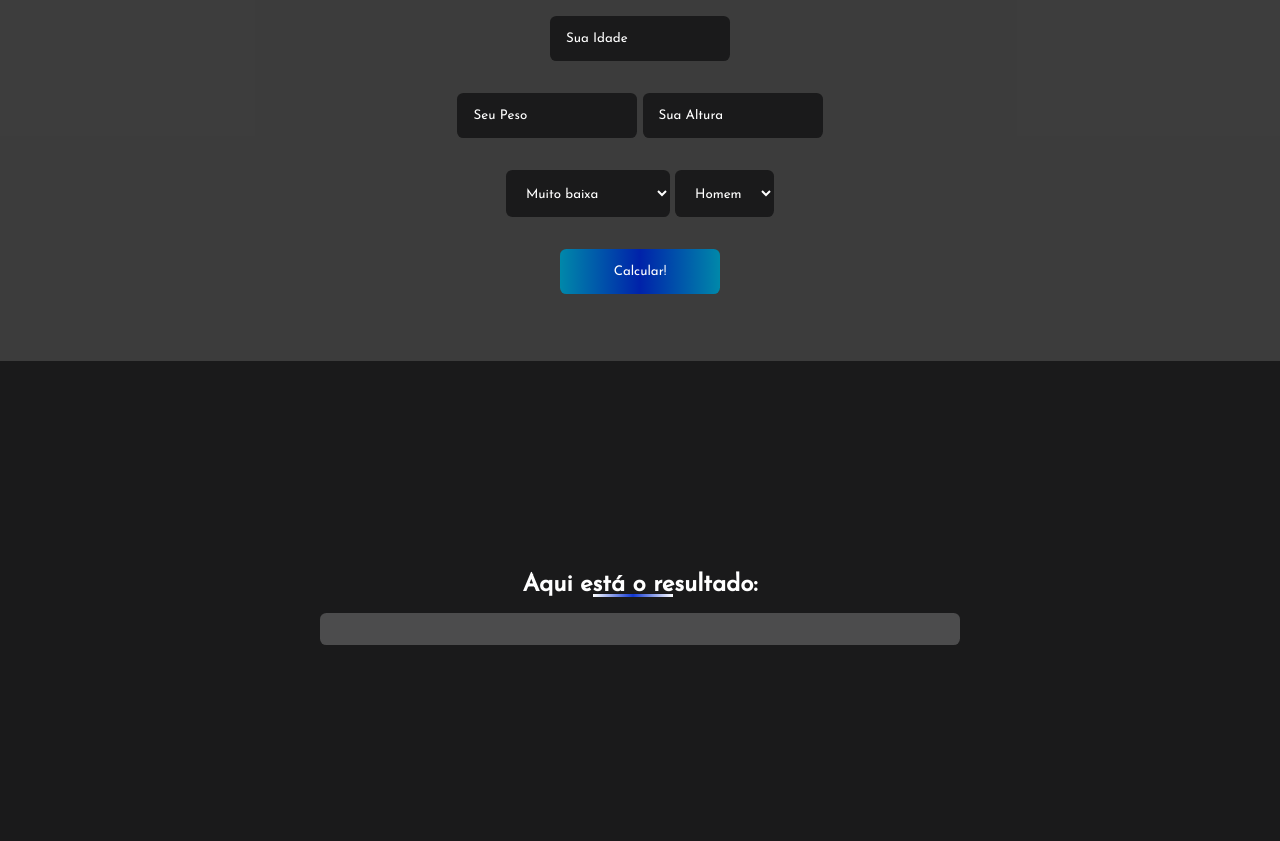
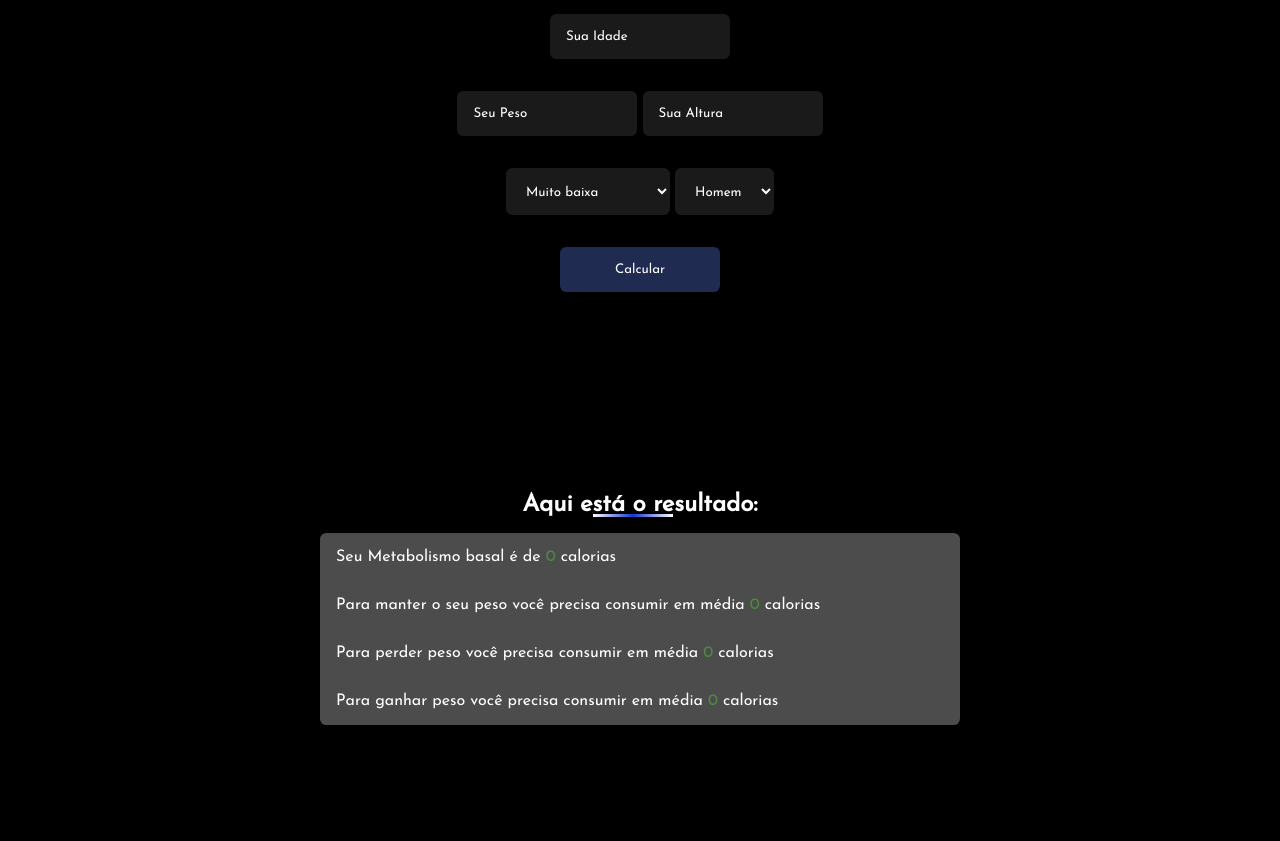
Before and after one commit to Alexandre192001/calculadora-calorias, a website: page index.html in a window 1280 px wide. Shown: the part 119-960 px from the top of the page. Drawn offline with nearby package versions, Linux system fonts and the light colour scheme.

Commit message:
finished project

```diff
--- a/assets/js/index.js
+++ b/assets/js/index.js
@@ -23,7 +23,6 @@ toggleDarkLight.addEventListener("click",function(){
     }
 
 })
-
 
 // CALCULADORA DE CALORIAS
 const btnCalcular = document.querySelector(".btn-calcular")
--- a/assets/scss/index.scss
+++ b/assets/scss/index.scss
@@ -15,7 +15,7 @@ $font-josefin: "Josefin Sans";
 }
 
 .container-header {
-    background-color: #353535f5;
+    background-color:#000;
     color: #fff;
     display: flex;
     flex-direction: column;
@@ -26,13 +26,16 @@ $font-josefin: "Josefin Sans";
     align-items: center;
     justify-content: center;
 
+    i{
+            cursor: pointer;
+            position: absolute;
+            top: 2rem;
+            right: 2rem;
+            font-size: 30px;
+        }
+
     h1 {
         position: relative;
-
-
-        i{
-            cursor: pointer;
-        }
 
         &::before {
             position: absolute;
@@ -61,14 +64,14 @@ $font-josefin: "Josefin Sans";
         padding: 1rem;
         color: #fff;
         cursor: pointer;
-        background-image: linear-gradient(to left, #08a,#02a,#08a);
+        background-color: rgb(31, 43, 80);
     }
 }
 
 .container-main{
     width: 100%;
     height: 30rem;
-    background-color: #1a1a1b;
+    background-color: #000;
     color: #fff;
     display: flex;
     overflow: hidden;
--- a/index.html
+++ b/index.html
@@ -15,9 +15,8 @@
     <body>
 
         <header class="container-header">
-            <h1 class="title-header">Calculadora de Calorias  <i class="bi bi-sun-fill" id="toggle-dark"></i></h1>
-
-
+            <i class="bi bi-sun-fill" id="toggle-dark"></i>
+            <h1 class="title-header">Calculadora de Calorias </h1>
 
             <div class="dados-corporal">
                 <input type="text" id="idade" placeholder="Sua Idade">
@@ -45,13 +44,32 @@
                 </select>
             </div>
 
-            <button class="btn-calcular">Calcular!</button>
+            <button class="btn-calcular">Calcular</button>
         </header>
 
         <main class="container-main">
             <h2 class="title-main">Aqui está o resultado:</h2>
             <div class="container-resultado-wrapper">
-
+                <div class="resultado-values">
+                    <p>Seu Metabolismo basal é de
+                        <span class="result-calorias">0</span> calorias
+                    </p>
+                </div>
+                <div class="resultado-values">
+                    <p> Para manter o seu peso você precisa consumir em média
+                        <span class="result-manter_peso">0</span> calorias
+                    </p>
+                </div>
+                <div class="resultado-values">
+                    <p>Para perder peso você precisa consumir em média
+                        <span class="result-perder_peso">0</span> calorias
+                    </p>
+                </div>
+                <div class="resultado-values">
+                    <p>Para ganhar peso você precisa consumir em média
+                        <span class="result-ganhar_peso">0</span> calorias
+                    </p>
+                </div>
             </div>
         </main>
     </body>
```
Also changed, not shown: assets/css/index.css, 1 other file.
